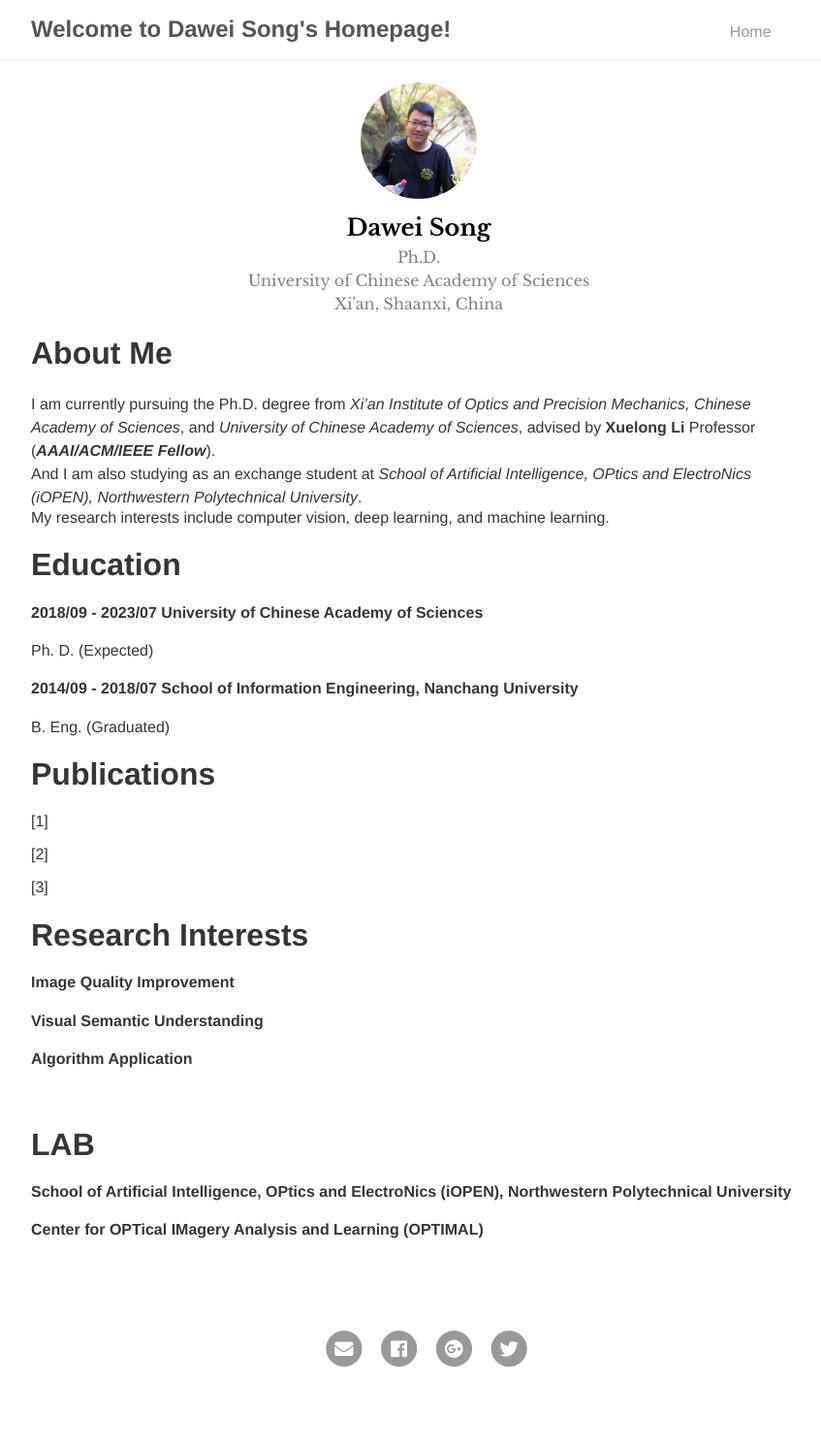
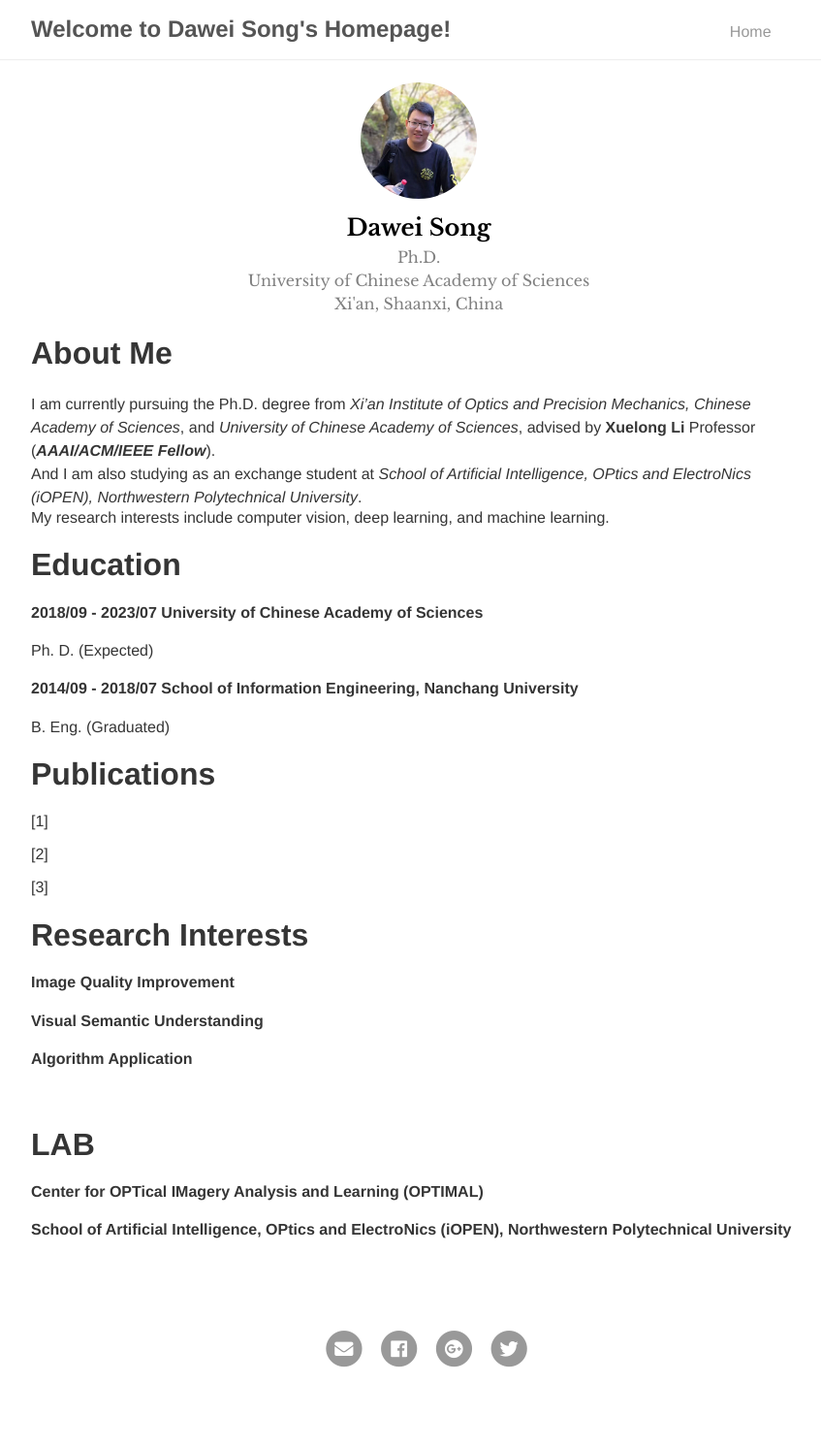
Before and after one commit to songxijuan/home, a Jekyll site: the page built from index.md, in a window 1280 px wide. Shown: the whole page at 97% size, without its empty margins (208-1055 px from the left). Built offline with Jekyll 4.4.1, drawn with Linux system fonts in a browser that asks for light colours; our own code applies the rules of GitHub Pages for plain Markdown files.

```diff
--- a/index.md
+++ b/index.md
@@ -35,7 +35,7 @@ B. Eng. (Graduated)
 
 # LAB
 
-#### School of Artificial Intelligence, OPtics and ElectroNics (iOPEN), Northwestern Polytechnical University <br/>
+#### Center for OPTical IMagery Analysis and Learning (OPTIMAL) <br/>
 
-#### Center for OPTical IMagery Analysis and Learning (OPTIMAL)
+#### School of Artificial Intelligence, OPtics and ElectroNics (iOPEN), Northwestern Polytechnical University
 <br/>
```
